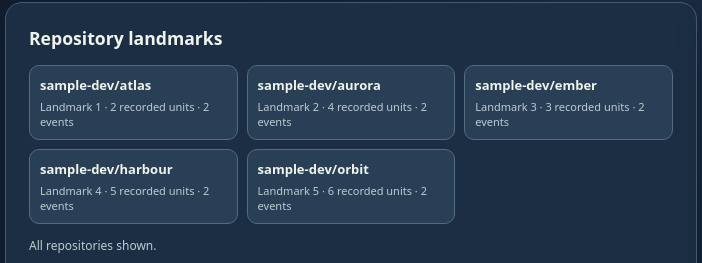
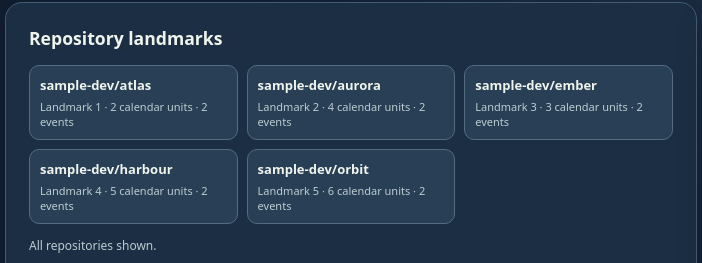
Before and after one commit to AdityaSreevatsaK/GitHub-Activity-Studio, a plain HTML site: page concepts/developer-world/index.html in a window 1280 px wide. Shown: the part 821-1084 px from the top of the page, 15-717 px from the left. Drawn offline with Linux system fonts and the light colour scheme.

Commit message:
fix(developer-world): align browser repository counts with observed calendar window

```diff
--- a/concepts/developer-world/index.html
+++ b/concepts/developer-world/index.html
@@ -65,18 +65,18 @@ function render(){
  try{
  var opts={layout:el("layout").value,theme:el("theme").value,progress:Number(el("progress").value),animated:animated};
  el("scene").innerHTML=DeveloperWorld.render(source,opts);
- var f=DeveloperWorld.statsFor(normal,opts.progress);
+ var f=DeveloperWorld.statsFor(normal,opts.progress),calendar=DeveloperWorld.calendarFor(normal,opts.progress);
  el("counter").textContent=f.eventCount+" of "+f.totalEvents+" events · "+f.units+" units";
  el("repos").replaceChildren();
  f.repositories.slice(0,5).forEach(function(item){
  var card=document.createElement("div"),name=document.createElement("strong"),detail=document.createElement("span");
  card.className="repo";name.textContent=item.repository.full_name;
- detail.textContent="Landmark "+(f.repositories.indexOf(item)+1)+" · "+item.units+" recorded units · "+item.events+" events";
+ var observed=calendar.byRepo.get(item.repository.full_name);detail.textContent="Landmark "+(f.repositories.indexOf(item)+1)+" · "+observed.units+" calendar units · "+observed.events+" events";
  card.append(name,detail);el("repos").appendChild(card);
  });
  var hidden=Math.max(0,f.repositories.length-5);
  el("overflow").textContent=hidden?"+"+hidden+" repositories omitted from the compact scene.":"All repositories shown.";
- var calendar=DeveloperWorld.calendarFor(normal,opts.progress);el("status").textContent=normal.source==="demo"?"SYNTHETIC DEMO: "+calendar.activeDays+" dates contain recorded demo events. Not actual GitHub contributions.":"SUPPLIED PUBLIC EVENTS: "+calendar.activeDays+" days contain recorded events. No-event days are unverified, not necessarily zero contributions.";
+ el("status").textContent=normal.source==="demo"?"SYNTHETIC DEMO: "+calendar.activeDays+" dates contain recorded demo events. Not actual GitHub contributions.":"SUPPLIED PUBLIC EVENTS: "+calendar.activeDays+" days contain recorded events. No-event days are unverified, not necessarily zero contributions.";
  }catch(err){el("status").textContent="Rendering error: "+err.message;}
 }
 function load(value){
```
